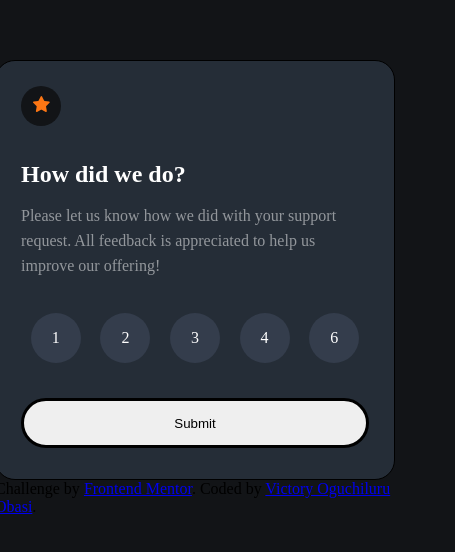
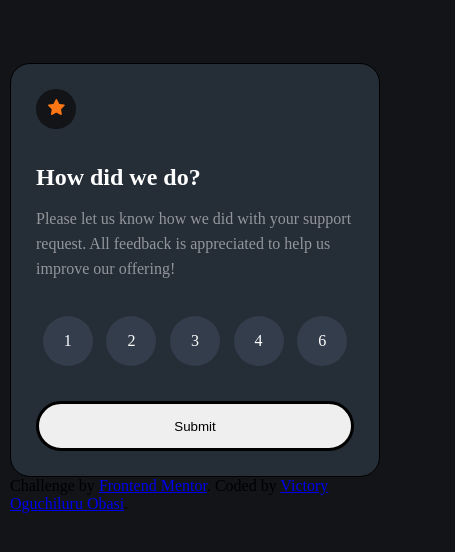
Before and after one commit to Victoryobasi/interactive-rating-component-main, a plain HTML site: page index.html in a window 390 px wide. Shown: the part 134-686 px from the top of the page, 455 px wide, since content can reach past the window. Drawn offline with Linux system fonts and the light colour scheme.

Commit message:
commit change

```diff
--- a/index.html
+++ b/index.html
@@ -19,14 +19,13 @@
         margin: 0px auto;
       }
       main {
-        width: none;
+        width: 100%;
         padding: 60px;
       }
       .container {
         border: 1px solid;
         background-color: hsl(213, 19%, 18%);
-        width: 400px;
-        height: 420px;
+        width: 60%;
         padding: 25px;
         display: flex;
         flex-direction: column;
@@ -84,6 +83,14 @@
         opacity: 0.9;
       }
       @media screen and (max-width: 600px) {
+        main{
+          width: 100%;
+          padding: 10px;
+        }
+        .container{
+          width: 100%;
+
+        }
       }
     </style>
   </head>
```
